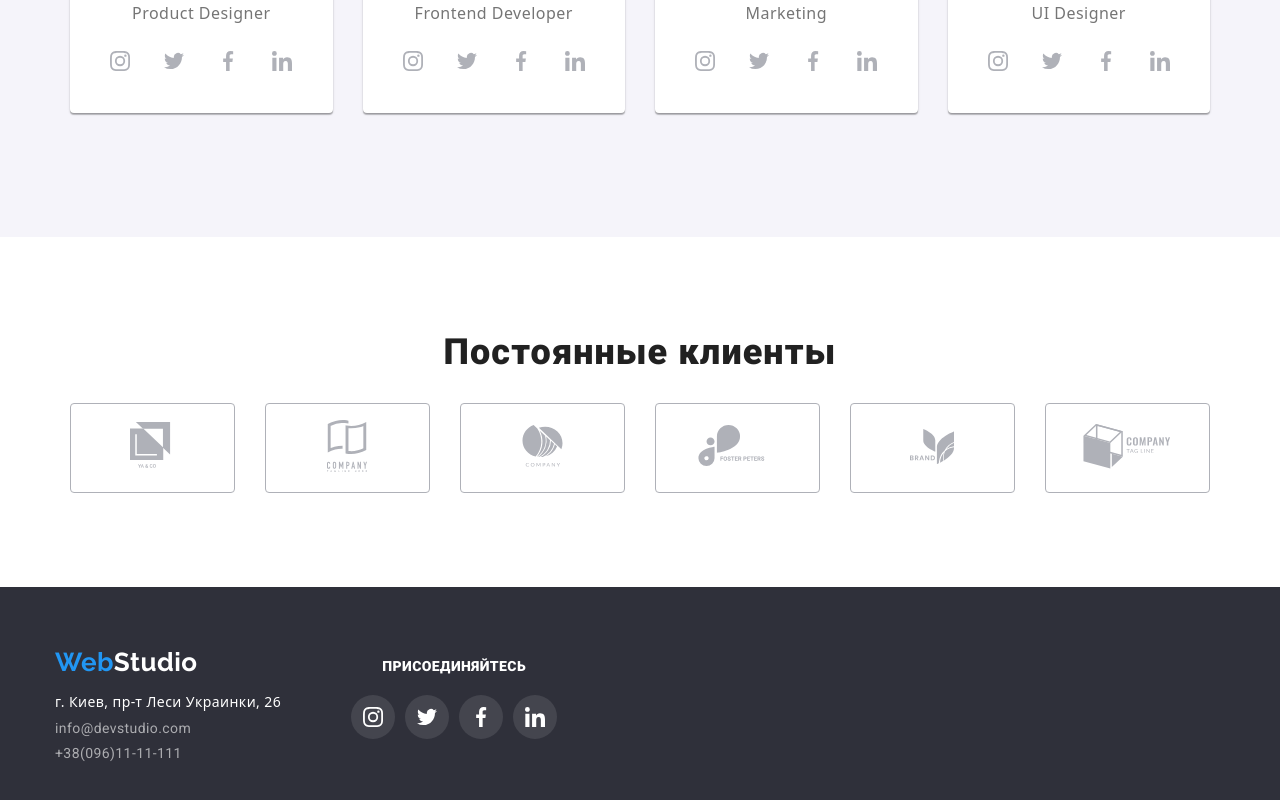
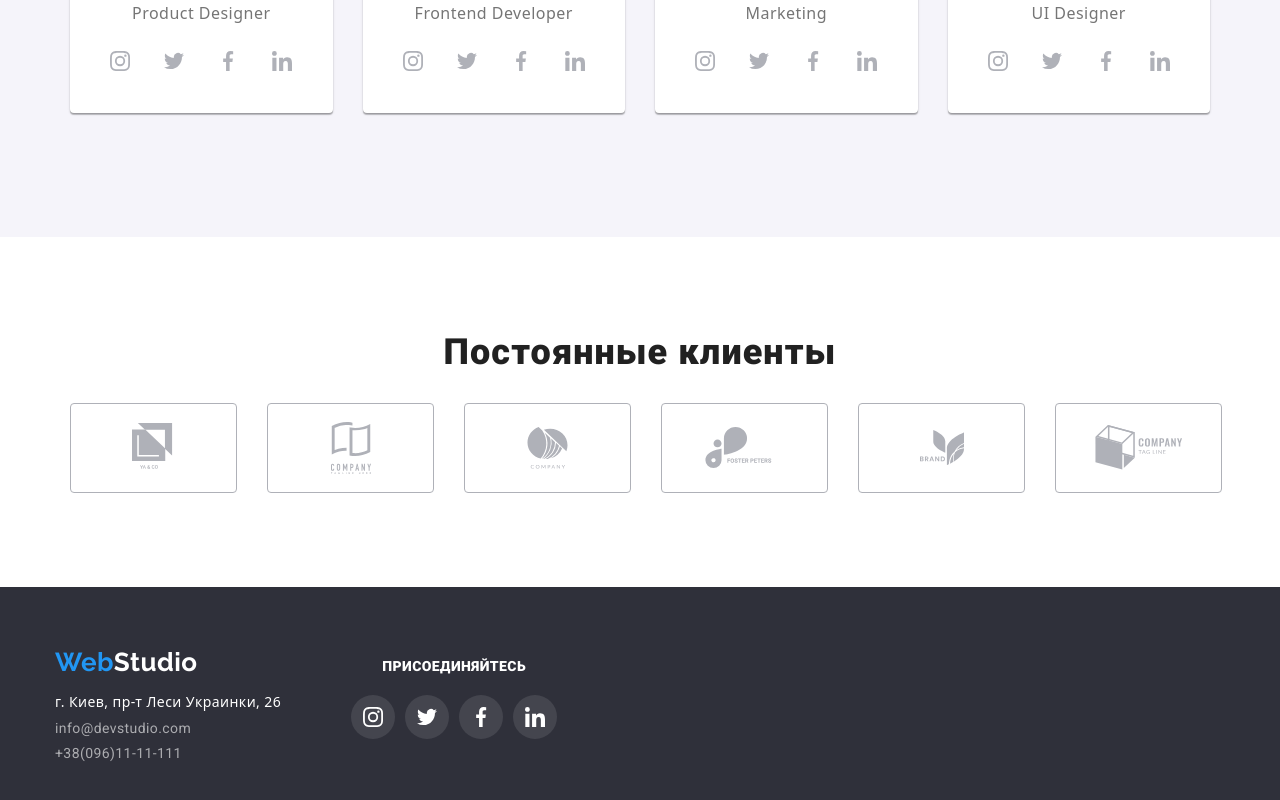
Before and after one commit to Ksyusha88/goit-markup-hw-04, a plain HTML site: page index.html in a window 1280 px wide. Shown: the part 2056-2856 px from the top of the page. Drawn offline with Linux system fonts and the light colour scheme.

Commit message:
исправление в дз (ховер наши клиенты и тень в портфолио)

```diff
--- a/css/style.css
+++ b/css/style.css
@@ -445,7 +445,7 @@ img{
 .client-brand{
     display: flex;
     flex-direction: row;
-    flex-wrap: wrap;
+    flex-wrap: nowrap;
     margin-top: 0px;
     margin-bottom: 0px;
     padding: 0px;
@@ -459,7 +459,6 @@ img{
     display: flex;
     align-items: center;
     justify-content: center;
-    height: 90px;
     border: 1px solid #AFB1B8;
     box-sizing: border-box;
     border-radius: 4px;
@@ -492,13 +491,27 @@ img{
     fill: #2196F3;
 }
 
+.client-brand-link{
+    display: flex;
+    align-items: center;
+    justify-content: center;
+    width: 165px;
+    height: 90px;
+}
+
+
+.client-brand-link:hover .brand{
+    fill: #2196F3;
+
+}
+
 .brand{
     fill: #afb1b8;
 }
 
-.brand:hover{
+/* .brand:hover{
     fill: #2196F3;
-}
+} */
 
 /* Подвал */
 
@@ -663,6 +676,10 @@ img{
     margin-bottom: 0px;
 }
 
+.team-folio:hover{
+    box-shadow: 0px 1px 1px rgba(0, 0, 0, 0.12), 0px 4px 4px rgba(0, 0, 0, 0.06), 1px 4px 6px rgba(0, 0, 0, 0.16);
+}
+
 .folio-card{
     /* margin-top: 34px;
     margin-bottom: 30px; */
```
